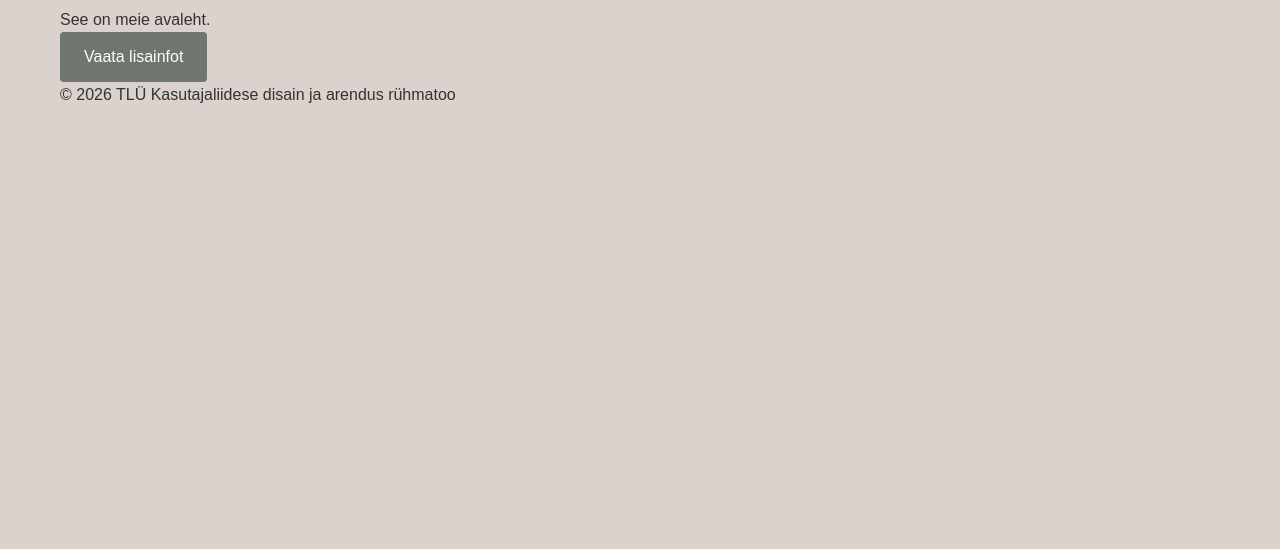
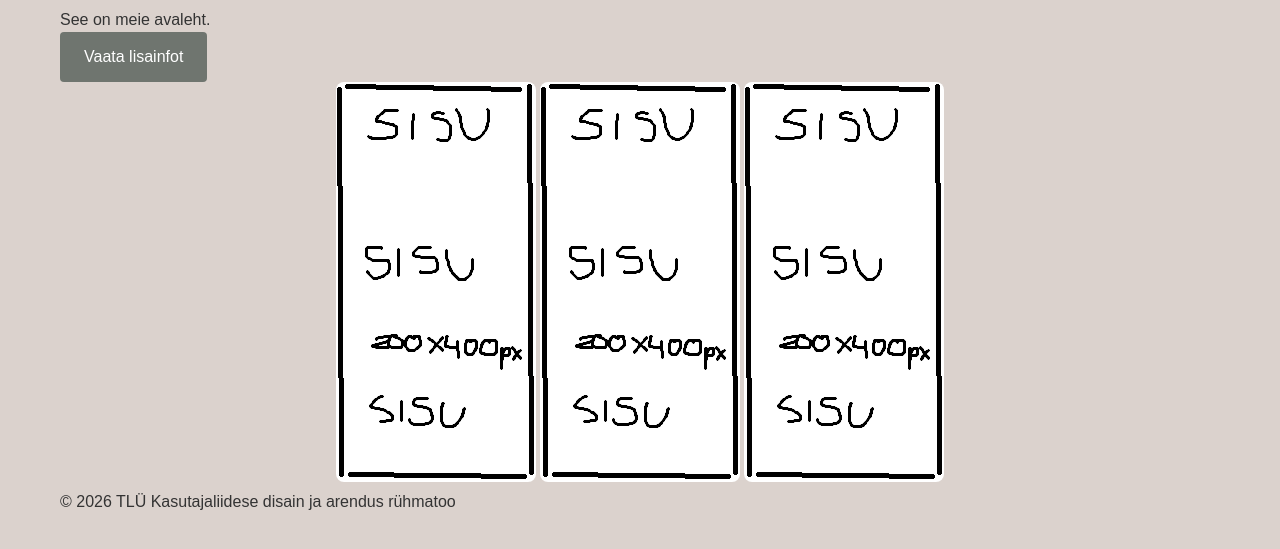
Before and after one commit to opppur/KDjA_Ruhmatoo, a website: page index.html in a window 1280 px wide. Shown: the part 115-664 px from the top of the page. Drawn offline with Linux system fonts and the light colour scheme.

```diff
--- a/index.html
+++ b/index.html
@@ -24,6 +24,11 @@
       <h1>Tere tulemast!</h1>
       <p>See on meie avaleht.</p>
       <a href="about.html" class="btn">Vaata lisainfot</a>
+        <div class="placeholder"> <!-- Ajutine sisu asemel - eemaldada hiljem -->
+            <img src="placeholder.png" alt="Ajutine sisutu pilt sisu asemel">
+            <img src="placeholder.png" alt="Ajutine sisutu pilt sisu asemel">
+            <img src="placeholder.png" alt="Ajutine sisutu pilt sisu asemel">
+        </div>
     </main>
     <!-- jalus -->
     <footer>
```
Also changed, not shown: about.html (+5 -5 lines).
